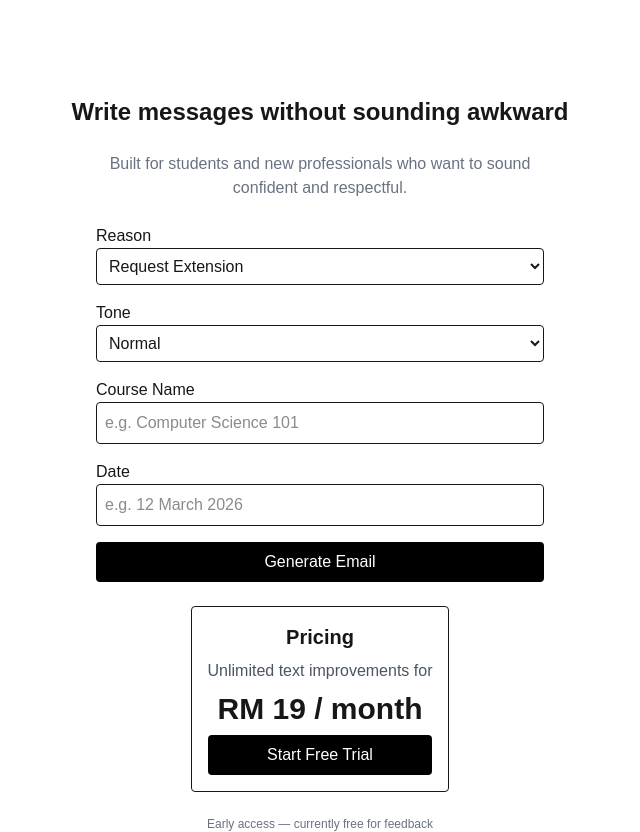
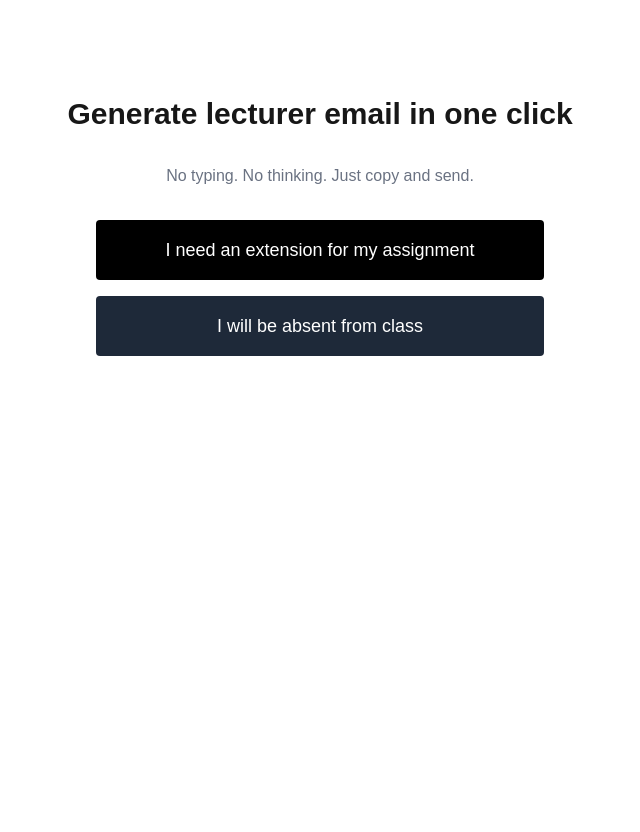
Before and after one commit to lwowken/my-first-saas, a Next.js app: page / in a window 1280 px wide. Shown: the whole page, without its empty margins (320-960 px from the left). After the commit the page ends 800 px from the top, so only its background shows below. Built offline with nearby package versions, Linux system fonts and the light colour scheme.

Commit message:
Day 26: one-click email UI

```diff
--- a/app/page.tsx
+++ b/app/page.tsx
@@ -1,148 +1,58 @@
 "use client";
 
-import ItemList from "./ItemList";
 import { useState } from "react";
 import { generateLecturerEmail } from "../lib/formatter";
 
 export default function Home() {
-
- const [emailType, setEmailType] = useState<"extension" | "absence">("extension");
-const [tone, setTone] = useState<"normal" | "polite">("normal");
-const [course, setCourse] = useState("");
-const [date, setDate] = useState("");
   const [result, setResult] = useState("");
 
+  return (
+    <div className="min-h-screen flex flex-col items-center gap-8 pt-24 px-4">
 
-  function handleGenerate() {
-  const email = generateLecturerEmail(
-    emailType,
-    tone,
-    course,
-    date
-  );
-  setResult(email);
-}
-
-  return (
-    <div className="min-h-screen flex flex-col items-center gap-6 pt-24">
-
-      <h1 className="text-2xl font-semibold text-center">
-  Write messages without sounding awkward
+      <h1 className="text-3xl font-semibold text-center">
+        Generate lecturer email in one click
       </h1>
 
       <p className="text-gray-500 text-center max-w-md">
-  Built for students and new professionals who want to sound confident and respectful.
+        No typing. No thinking. Just copy and send.
       </p>
-
 
       <div className="w-full max-w-md space-y-4">
 
-<div className="max-w-md w-full space-y-4">
-
-  {/* Type */}
-  <div>
-    <p className="font-medium">Reason</p>
-    <select
-      value={emailType}
-      onChange={(e) => setEmailType(e.target.value as any)}
-      className="w-full border p-2 rounded"
+        <button
+          onClick={() =>
+            setResult(generateLecturerEmail("extension", "polite", "", ""))
+          }
+          className="w-full bg-black text-white py-4 rounded text-lg"
         >
-      <option value="extension">Request Extension</option>
-      <option value="absence">Inform Absence</option>
-    </select>
-  </div>
-
-  {/* Tone */}
-  <div>
-    <p className="font-medium">Tone</p>
-    <select
-      value={tone}
-      onChange={(e) => setTone(e.target.value as any)}
-      className="w-full border p-2 rounded"
-    >
-      <option value="normal">Normal</option>
-      <option value="polite">Very Polite</option>
-    </select>
-  </div>
-
-  {/* Course */}
-  <div>
-    <p className="font-medium">Course Name</p>
-    <input
-      value={course}
-      onChange={(e) => setCourse(e.target.value)}
-      className="w-full border p-2 rounded"
-      placeholder="e.g. Computer Science 101"
-    />
-  </div>
-
-  {/* Date */}
-  <div>
-    <p className="font-medium">Date</p>
-    <input
-      value={date}
-      onChange={(e) => setDate(e.target.value)}
-      className="w-full border p-2 rounded"
-      placeholder="e.g. 12 March 2026"
-    />
-  </div>
+          I need an extension for my assignment
+        </button>
 
         <button
-    onClick={handleGenerate}
-    className="w-full bg-black text-white py-2 rounded"
+          onClick={() =>
+            setResult(generateLecturerEmail("absence", "polite", "", ""))
+          }
+          className="w-full bg-gray-800 text-white py-4 rounded text-lg"
         >
-    Generate Email
+          I will be absent from class
         </button>
-
 
       </div>
 
-
-
-
-
       {result && (
-  <div className="space-y-2">
-    <pre className="whitespace-pre-wrap border p-3 rounded bg-white text-black dark:bg-zinc-900 dark:text-white">
-
+        <div className="w-full max-w-md space-y-3">
+          <pre className="whitespace-pre-wrap border p-4 rounded bg-white text-black">
             {result}
           </pre>
 
           <button
-      className="w-full border py-2 rounded"
+            className="w-full border py-3 rounded"
             onClick={() => navigator.clipboard.writeText(result)}
           >
-      Copy Result
+            Copy Email
           </button>
         </div>
       )}
-      </div>
-
-
-
-<div className="border rounded p-4 text-center space-y-2">
-  <h2 className="text-xl font-semibold">
-    Pricing
-  </h2>
-
-  <p className="text-gray-600">
-    Unlimited text improvements for
-  </p>
-
-  <p className="text-3xl font-bold">
-    RM 19 / month
-  </p>
-
-  <button className="w-full bg-black text-white py-2 rounded">
-    Start Free Trial
-  </button>
-</div>
-
-<p className="text-xs text-gray-500 text-center">
-  Early access — currently free for feedback
-</p>
-
-
 
     </div>
   );
```
Lines whose indentation alone changed are shown as unchanged.
